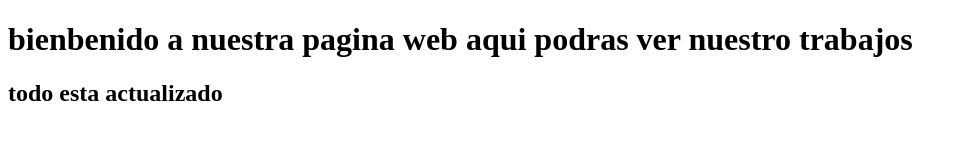
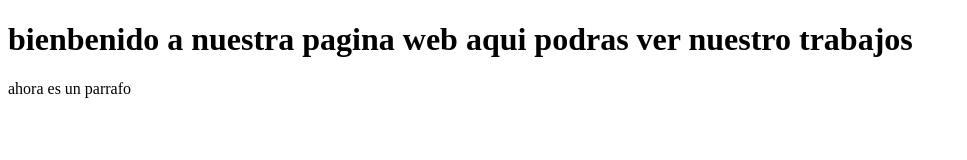
Before and after one commit to saulsr3/pagina-web-escritorio, a plain HTML site: page index.html in a window 1280 px wide. Shown: the whole page, without its empty margins (0-967 px from the left). Drawn offline with Linux system fonts and the light colour scheme.

Commit message:
ralice un parrafo en ligar del titulo
realice un parrafo

```diff
--- a/index.html
+++ b/index.html
@@ -8,6 +8,6 @@
 </head>
 <body>
     <h1> bienbenido a nuestra pagina web aqui podras ver nuestro trabajos</h1>
-    <h2> todo esta actualizado</h2>
+     <p> ahora es un parrafo</p>
 </body>
 </html>
```
